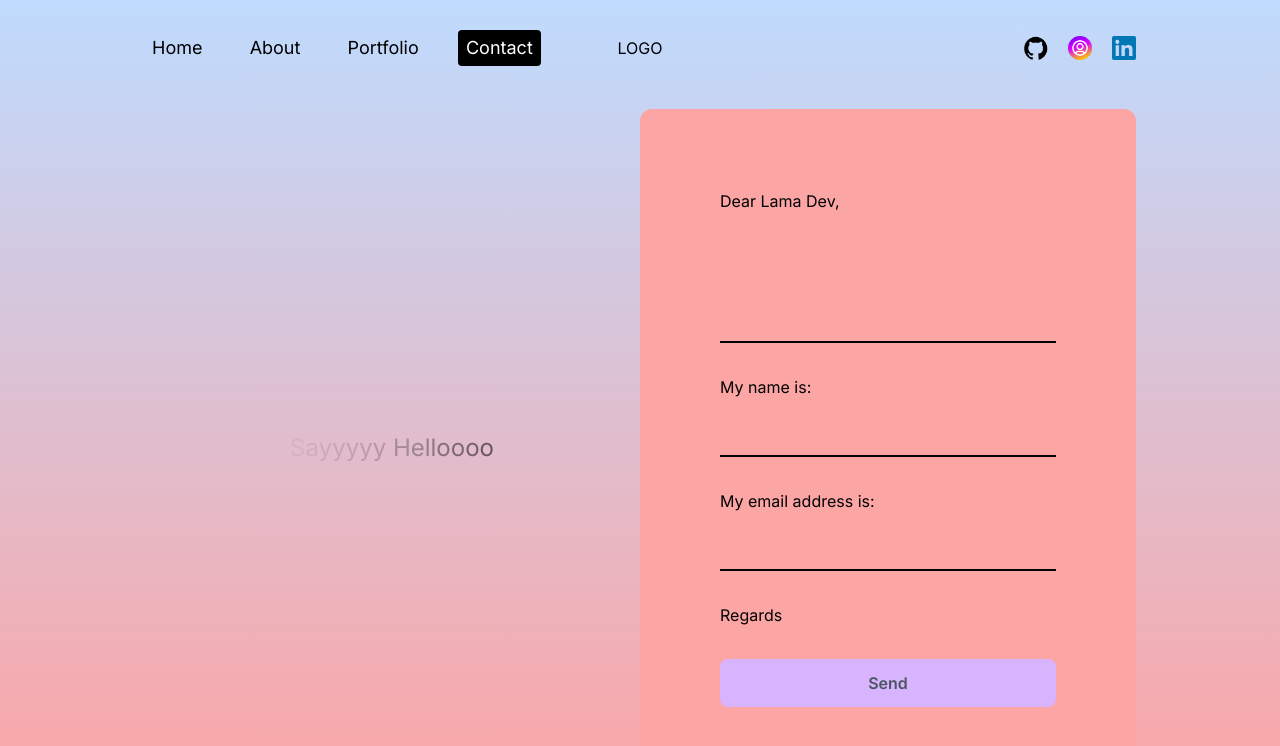
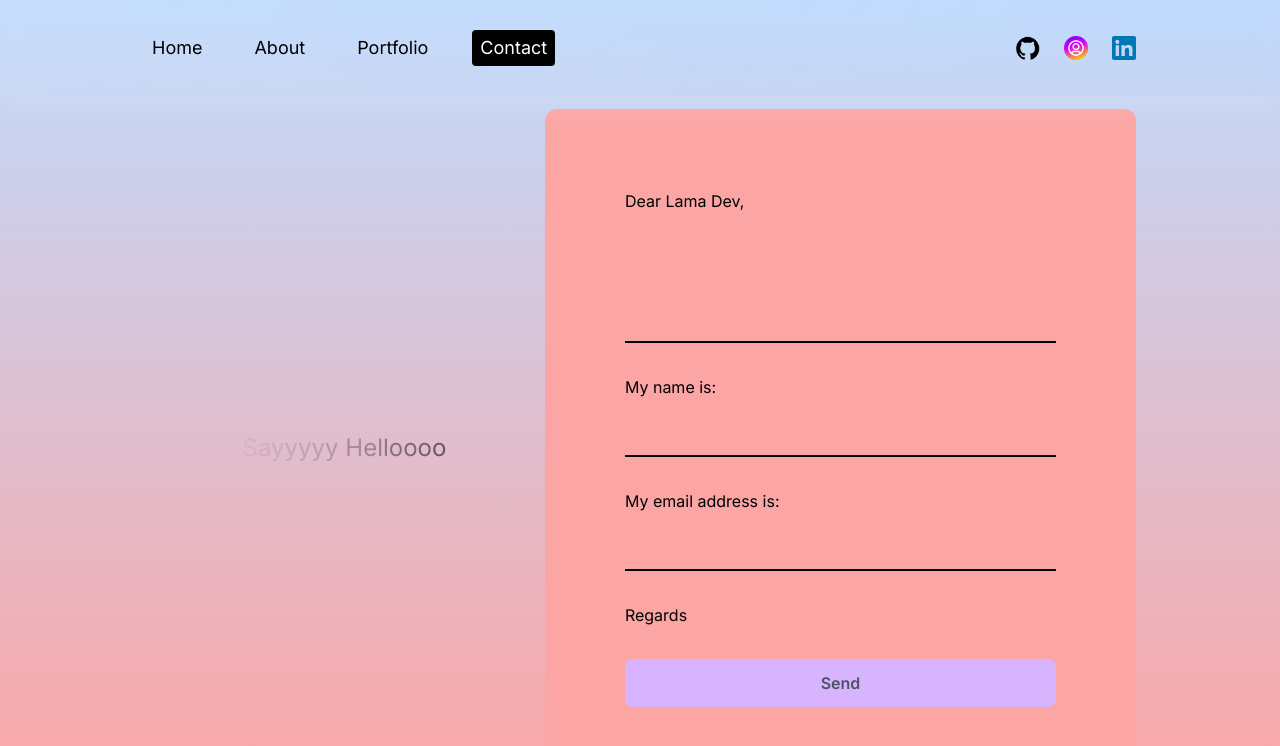
Before and after one commit to kaung-minkhant/next-portfolio-v2, a Next.js app: page /contact in a window 1280 px wide. Shown: the top 746 px of the page. Built offline with nearby package versions, Linux system fonts and the light colour scheme.

Commit message:
fixed the akward layouts, adjust for mobile, image optimizations

```diff
--- a/src/app/about/page.tsx
+++ b/src/app/about/page.tsx
@@ -3,14 +3,14 @@ import Biography from "@/components/Biography";
 import Brain from "@/components/Brain";
 import Experience from "@/components/Experience";
 import Skills from "@/components/Skills";
-import { useScroll } from "framer-motion";
+import { useMotionValueEvent, useScroll } from "framer-motion";
 import { useEffect, useRef, useState } from "react";
 
 export default function About() {
   const ref = useRef<HTMLDivElement>(null);
   const [show, setShow] = useState(false);
   const { scrollYProgress } = useScroll({
-    container: ref,
+    target: ref,
   });
   useEffect(() => {
     setShow(true);
@@ -18,7 +18,7 @@ export default function About() {
   return (
     // <ScrollProvider container={document.getElementsByClassName('about')[0] as HTMLElement}>
     <div
-      className="h-full overflow-auto lg-flex overlay"
+      className="flex-grow lg-flex overlay relative"
       ref={ref}
       style={{
         display: "none",
@@ -34,7 +34,7 @@ export default function About() {
         <Experience />
       </div>
       {/* svg container */}
-      <div className="hidden lg:block w-1/3 xl:w-1/2 sticky top-0">
+      <div className="hidden lg:block w-1/3 xl:w-1/2 sticky top-[6rem] h-[calc(100vh-6rem)] self-start">
         {show && <Brain scrollYProgress={scrollYProgress} />}
       </div>
     </div>
--- a/src/app/actions.ts
+++ b/src/app/actions.ts
@@ -14,8 +14,6 @@ export async function sendEmail(
   const email = formData.get("user_email");
   const message = formData.get("message");
   const name = formData.get("user_name");
-
-  console.log({ email, message });
 
   const html = `
   <html>
--- a/src/app/contact/page.tsx
+++ b/src/app/contact/page.tsx
@@ -3,12 +3,12 @@ import ContactHeader from "@/components/ContactHeader";
 
 export default function Portfolio() {
   return (
-    <div className="overlay h-full overflow-auto" style={{ display: "none" }}>
-      <div className="h-full w-full flex flex-col lg:flex-row px-4 sm:px-9 md:px-14 lg:px-20 xl:px-36">
-        <div className="h-1/2 w-full lg:h-full lg:w-1/2 flex justify-center items-center">
+    <div className="overlay flex-grow flex flex-col" style={{ display: "none" }}>
+      <div className="px-4 sm:px-9 md:px-14 lg:px-20 xl:px-36 flex-grow flex-col flex items-center lg:flex-row">
+        <div className="flex justify-center items-center flex-grow">
           <ContactHeader />
         </div>
-        <div className="h-1/2 w-full lg:h-full lg:w-1/2 flex flex-col justify-center">
+        <div className="flex flex-col justify-center flex-grow w-3/4 lg:w-fit">
           {/* <ContactForm /> */}
           <ContactFormSubmit />
         </div>
--- a/src/app/globals.css
+++ b/src/app/globals.css
@@ -2,6 +2,13 @@
 @tailwind components;
 @tailwind utilities;
 
-path {
-  /* transform-origin: center !important; */
+.nav-container {
+  backdrop-filter: blur(10px);
+  /* background-color: transparent; */
+  box-shadow: 0 8px 32px 0 rgba(255, 255, 255, 0.18);
+  position: sticky;
+  z-index: 20;
+  top: 0;
+  background: linear-gradient(135deg, rgba(255,255,255,0.1), rgba(255,255,255,0));
+  /* background-color: red; */
 }
--- a/src/app/page.tsx
+++ b/src/app/page.tsx
@@ -3,34 +3,31 @@ import Image from "next/image";
 export default function Home() {
   return (
     <div
-      className="overlay flex flex-col lg:flex-row h-full px-4 sm:px-9 md:px-14 lg:px-20 xl:px-36"
+      className="overlay flex flex-col lg:flex-row flex-grow px-4 sm:px-9 md:px-14 lg:px-20 xl:px-36"
       style={{
         display: "none",
       }}
     >
-      {/* image container  */}
-      <div className="h-1/2 lg:h-full lg:w-1/2 relative">
+      <div className="relative flex-grow lg:w-1/2 basis-0">
         <Image
           src={"/hero.png"}
+          priority={true}
+          sizes="(max-width: 768px) 100vw, (max-width: 1200px) 50vw, 33vw"
           fill
           alt={"hero image"}
           className="object-contain"
         />
       </div>
-      {/* text container */}
-      <div className="h-1/2 lg:h-full lg:w-1/2 flex flex-col gap-3 md:gap-6 lg:gap-8 items-center justify-center">
-        {/* title */}
+      <div className="flex flex-col gap-3 md:gap-6 lg:gap-8 items-center justify-center flex-grow lg:w-1/2 basis-0">
         <h1 className="text-3xl md:text-5xl font-bold">
           Lorem ipsum dolor sit amet consectetur adipisicing.
         </h1>
-        {/* description */}
         <p className="md:text-2xl">
           Lorem ipsum dolor sit amet consectetur adipisicing elit. Fugiat quod
           deleniti, ad blanditiis repudiandae, inventore doloremque qui, error
           veniam sapiente maxime totam eius molestiae sed at impedit? Pariatur,
           eum quae?
         </p>
-        {/* buttons */}
         <div className="flex gap-4 w-full">
           <button className="p-4 rounded-lg ring-1 ring-black bg-black text-white">
             View My Work
--- a/src/components/AfterTransitionProvider.tsx
+++ b/src/components/AfterTransitionProvider.tsx
@@ -17,7 +17,7 @@ export default function AfterTransitionProvider({
   }, [isPresent]);
   return (
     <motion.div
-      className="h-full"
+      className="flex-grow flex flex-col relative"
       initial={{ y: "-250vh" }}
       animate={{ y: 0 }}
       transition={{ duration: 1 }}
--- a/src/components/ContactFormSubmit.tsx
+++ b/src/components/ContactFormSubmit.tsx
@@ -6,11 +6,9 @@ import ContactFormSubmitButton from "./ContactFormSubmitButton";
 
 const initialState = {
   message: "",
-  error: "",
 };
 export default function ContactFormSubmit() {
   const [state, formAction] = useFormState(sendEmail, initialState);
-  console.log({ state });
   return (
     <form
       action={formAction}
--- a/src/components/Navbar.tsx
+++ b/src/components/Navbar.tsx
@@ -68,22 +68,17 @@ export default function NavBar() {
   };
 
   return (
-    <div className="h-full flex items-center justify-between px-4 sm:px-9 md:px-14 lg:px-20 xl:px-36">
-      {/* medium screen links */}
-      <div className="hidden md:flex justify-between md:w-1/2 lg:w-2/5 text-lg">
+    <div className="h-full flex items-center justify-between px-4 sm:px-9 md:px-14 lg:px-20 xl:px-36 bg-transparent">
+      <div className="hidden md:flex  justify-start md:gap-4 lg:gap-7 xl:gap-9 md:w-2/3 lg:w-3/5 text-lg bg-transparent">
         {menuItems.map((item) => (
           <NavLink key={item.url} link={item} />
         ))}
       </div>
-      {/* logo */}
-      <div className="md:hidden lg:flex w-1/5 justify-center">
-        <Link href={"/"}>LOGO</Link>
-      </div>
-      {/* medium screen icons */}
-      <div className="hidden md:flex gap-5 w-1/2 lg:w-2/5 justify-end">
+      <div className="hidden md:flex gap-6 w-1/2 md:w-1/3 lg:w-1/5 justify-end">
         <Link href={"/"}>
           <Image
             src={"/github.png"}
+            priority={true}
             width={24}
             height={24}
             alt={"github icon"}
@@ -106,7 +101,6 @@ export default function NavBar() {
           />
         </Link>
       </div>
-      {/* responsive menu */}
       <div className="md:hidden">
         <button
           className="w-10 h-8 flex flex-col justify-between relative z-[70]"
@@ -128,7 +122,6 @@ export default function NavBar() {
             animate={open ? "opened" : "closed"}
           ></motion.div>
         </button>
-        {/* menu list */}
         <AnimatePresence mode="wait">
           {open && (
             <motion.div
--- a/src/components/Portfolio.tsx
+++ b/src/components/Portfolio.tsx
@@ -1,6 +1,11 @@
 "use client";
 
-import { motion, useScroll, useTransform } from "framer-motion";
+import {
+  motion,
+  useMotionValueEvent,
+  useScroll,
+  useTransform,
+} from "framer-motion";
 import { useRef } from "react";
 import Image from "next/image";
 import Link from "next/link";
@@ -16,6 +21,9 @@ export default function Portfolio() {
     ["0%", `-${100 - 100 / (5 + 1)}%`]
   );
   // useMotionValueEvent(x, "change", (latest) => {
+  //   console.log(latest);
+  // });
+  // useMotionValueEvent(scrollYProgress, "change", (latest) => {
   //   console.log(latest);
   // });
   const portfolioItems: PortfolioItem[] = [
@@ -69,10 +77,10 @@ export default function Portfolio() {
         <div className="w-screen h-[calc(100vh-6rem)] flex items-center justify-center text-8xl">
           My Works
         </div>
-        <div className="sticky border-2 w-screen top-0 flex items-center h-screen overflow-hidden bg-gray-300">
+        <div className="sticky w-screen top-0 flex items-center h-screen overflow-hidden">
           <div className="">
             <motion.div
-              className="flex items-center w-fit border-2 border-green-500"
+              className="flex items-center w-fit border-2"
               style={{ x }}
             >
               <div className="h-screen w-screen flex items-center justify-center px-24 shrink-0"></div>
@@ -86,11 +94,20 @@ export default function Portfolio() {
                       {item.title}
                     </h1>
                     <div className="relative w-80 h-56 md:w-96 md:h-64 lg:w-[500px] lg:h-[350px] xl:w-[600px] xl:h-[420px]">
-                      <Image src={item.img} alt={item.title} fill />
+                      <Image
+                        src={item.img}
+                        alt={item.title}
+                        fill
+                        sizes="(max-width: 768px) 100vw, (max-width: 1200px) 50vw, 33vw"
+                      />
                     </div>
-                    <p className="w-80 md:w-96 lg:w-[500px] xl:w-[600px]">{item.desc}</p>
+                    <p className="w-80 md:w-96 lg:w-[500px] xl:w-[600px]">
+                      {item.desc}
+                    </p>
                     <Link href={item.link} className="flex justify-end">
-                      <button className="p-2 text-sm md:p-4 md:text-lg bg-white text-gray-500 font-semibold rounded">See Demo</button>
+                      <button className="p-2 text-sm md:p-4 md:text-lg bg-white text-gray-500 font-semibold rounded">
+                        See Demo
+                      </button>
                     </Link>
                   </div>
                 </div>
@@ -122,7 +139,7 @@ export default function Portfolio() {
           </motion.svg>
           <Link
             className="w-16 h-16 md:w-28 md:h-28 absolute inset-0 m-auto bg-black text-white rounded-full flex items-center justify-center"
-            href={"/"}
+            href={"/contact"}
           >
             Hire Me
           </Link>
--- a/src/components/TransitionProvider.tsx
+++ b/src/components/TransitionProvider.tsx
@@ -14,7 +14,7 @@ export default function TransitionProvider({
     <AnimatePresence mode="wait">
       <div
         key={pathname}
-        className="w-screen h-screen bg-gradient-to-b from-blue-200 to-red-300"
+        className="w-screen min-h-screen bg-gradient-to-b from-blue-200 to-red-300"
       >
         <motion.div
           className="bg-black h-0 w-screen fixed rounded-b-[60px] z-40"
@@ -48,10 +48,10 @@ export default function TransitionProvider({
           }}
         />
 
-        <div className="h-24">
+        <div className="h-24 nav-container">
           <NavBar />
         </div>
-        <div className="min-h-[calc(100vh-6rem)] h-[calc(100vh-6rem)]">
+        <div className="min-h-[calc(100vh-6rem)] flex flex-col">
           <AfterTransitionProvider>{children}</AfterTransitionProvider>
         </div>
       </div>
```
